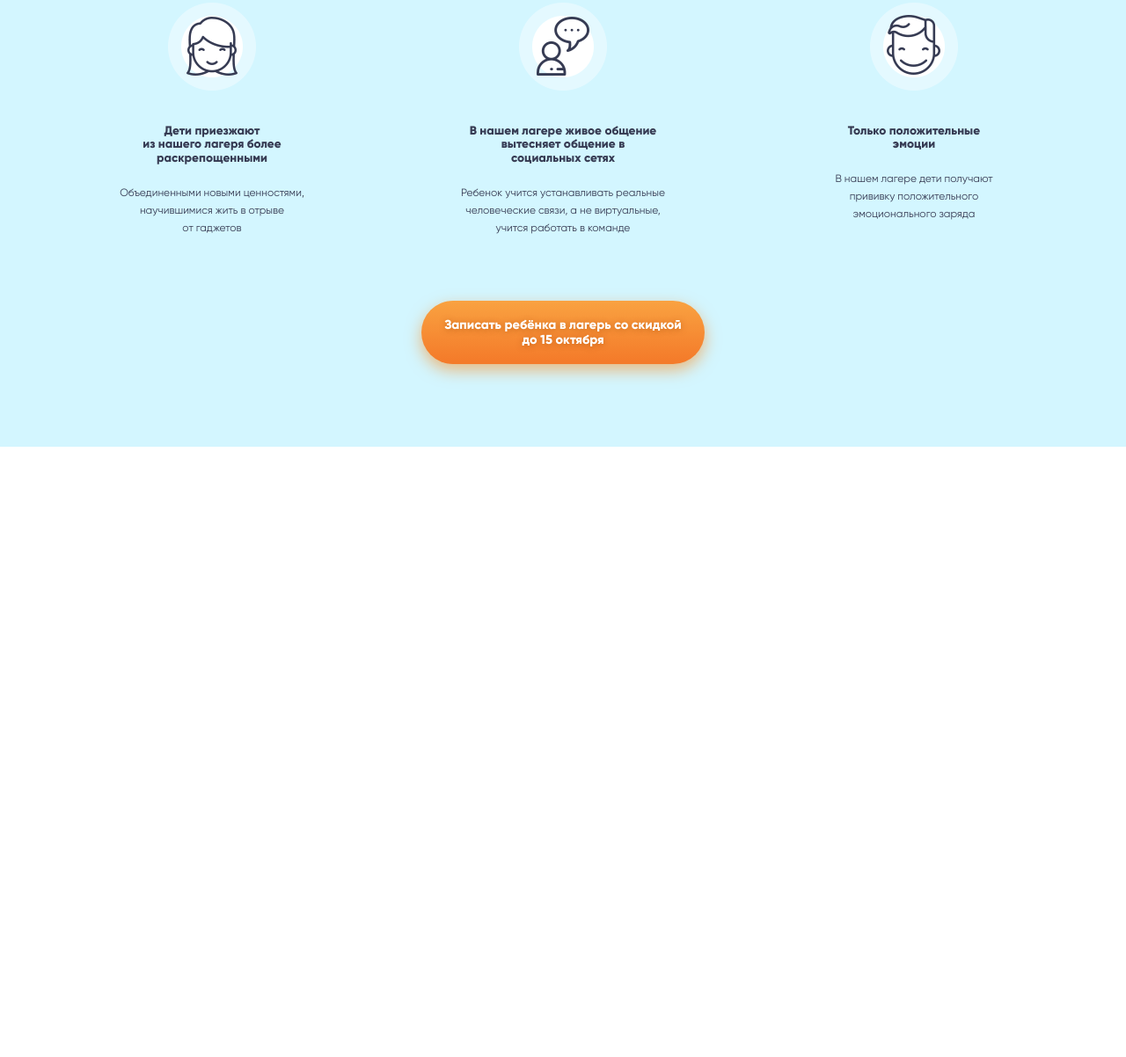
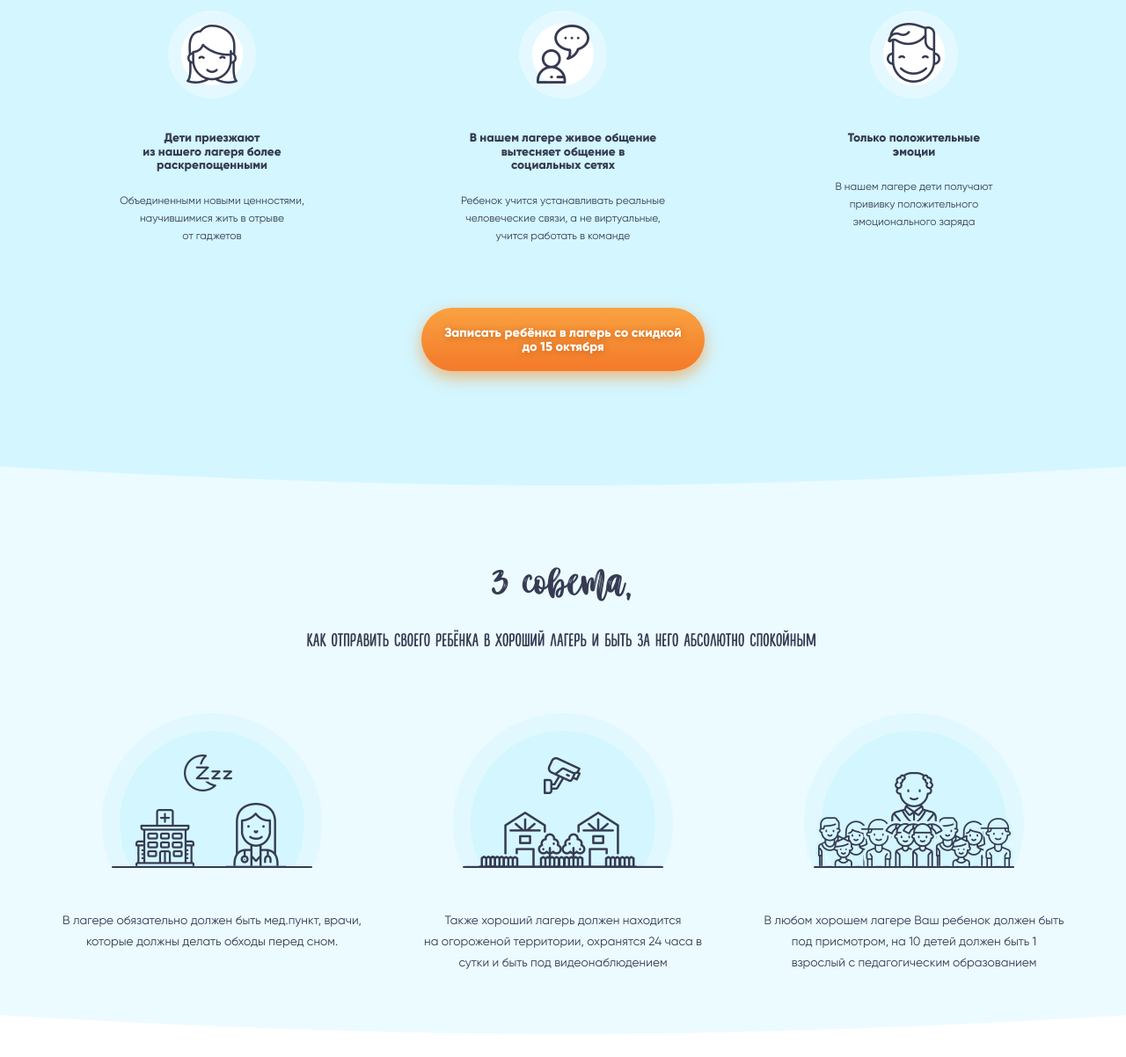
Before and after one commit to heyhurricane/creative-camp, a website: page src/index.html in a window 1280 px wide. Shown: the part 2759-3961 px from the top of the page at 88% size. Before the commit the page ends 3267 px from the top, so only its background shows below. Drawn offline with nearby package versions, Linux system fonts and the light colour scheme.

Commit message:
add section Advice

```diff
--- a/src/index.html
+++ b/src/index.html
@@ -1,5 +1,6 @@
 <!DOCTYPE html>
 <html lang="ru">
+
 <head>
   <meta charset="UTF-8">
   <meta name="viewport" content="width=device-width, initial-scale=1.0">
@@ -7,6 +8,7 @@
   <link rel="stylesheet" href="css/style.css">
   <title>Творческий лагерь</title>
 </head>
+
 <body>
   <header class="header">
     <div class="container">
@@ -24,7 +26,8 @@
         <!-- /.nav menu__nav -->
         <div class="contacts menu__contacts">
           <a href="tel:+78005353427" class="phone menu__phone">8 (800) 535 34 27</a>
-          <a href="javascript(void);" class="phone menu__call" data-toggle="modal"><img src="img/phone-icon.svg" class="menu__icon">Заказать звонок</a>
+          <a href="javascript(void);" class="phone menu__call" data-toggle="modal"><img src="img/phone-icon.svg"
+              class="menu__icon">Заказать звонок</a>
         </div>
       </div>
       <!-- /.menu -->
@@ -129,12 +132,14 @@
                     <div class="comingtours__star">
                       <img src="img/tours/star.svg" alt="">
                     </div>
-                    <span class="comingtours__info-text">Постановка театральных этюдов, создание собственной книги отряда, съемки
+                    <span class="comingtours__info-text">Постановка театральных этюдов, создание собственной книги
+                      отряда, съемки
                       сюжетов и короткометражных фильмов</span>
                     <div class="comingtours__star">
                       <img src="img/tours/star.svg" alt="">
                     </div>
-                    <span class="comingtours__info-text">Приглашенные «звезды» театра и кино с мастер-классами и творческими
+                    <span class="comingtours__info-text">Приглашенные «звезды» театра и кино с мастер-классами и
+                      творческими
                       встречами</span>
                     <a href="#" class="comingtours__what-else">А что еще?</a>
                     <span class="comingtours__text">Стоимость программы</span>
@@ -165,13 +170,15 @@
                     <div class="comingtours__star">
                       <img src="img/tours/star.svg" alt="">
                     </div>
-                    <span class="comingtours__info-text">Постановка театральных этюдов, создание собственной книги отряда, съемки
+                    <span class="comingtours__info-text">Постановка театральных этюдов, создание собственной книги
+                      отряда, съемки
                       сюжетов
                       и короткометражных фильмов</span>
                     <div class="comingtours__star">
                       <img src="img/tours/star.svg" alt="">
                     </div>
-                    <span class="comingtours__info-text">Приглашенные «звезды» театра и кино с мастер-классами и творческими
+                    <span class="comingtours__info-text">Приглашенные «звезды» театра и кино с мастер-классами и
+                      творческими
                       встречами</span>
                     <a href="#" class="comingtours__what-else">А что еще?</a>
                     <span class="comingtours__text">Стоимость программы</span>
@@ -202,13 +209,15 @@
                     <div class="comingtours__star">
                       <img src="img/tours/star.svg" alt="">
                     </div>
-                    <span class="comingtours__info-text">Постановка театральных этюдов, создание собственной книги отряда, съемки
+                    <span class="comingtours__info-text">Постановка театральных этюдов, создание собственной книги
+                      отряда, съемки
                       сюжетов
                       и короткометражных фильмов</span>
                     <div class="comingtours__star">
                       <img src="img/tours/star.svg" alt="">
                     </div>
-                    <span class="comingtours__info-text">Приглашенные «звезды» театра и кино с мастер-классами и творческими
+                    <span class="comingtours__info-text">Приглашенные «звезды» театра и кино с мастер-классами и
+                      творческими
                       встречами</span>
                     <a href="#" class="comingtours__what-else">А что еще?</a>
                     <span class="comingtours__text">Стоимость программы</span>
@@ -251,7 +260,8 @@
             <!-- /.advantage-image advantages__advantage-image -->
             <div class="advantage-textblock advantages__advantage-textblock">
               <span class="advantage-text advantages__advantage-text">Разностороннее развитие личности</span>
-              <span class="advantage-info advantages__advantage-info">Изучаем навыки актерского и&nbsp;писательского мастерства, снимаем&nbsp;видеосюжеты</span>
+              <span class="advantage-info advantages__advantage-info">Изучаем навыки актерского и&nbsp;писательского
+                мастерства, снимаем&nbsp;видеосюжеты</span>
             </div>
             <!-- /.advantage-textblock advantages__advantage-textblock -->
 
@@ -263,8 +273,10 @@
             </div>
             <!-- /.advantage-image advantages__advantage-image -->
             <div class="advantage-textblock advantages__advantage-textblock">
-            <span class="advantage-text advantages__advantage-text">Ребенок окажется в среде участников литературного конкурса</span>
-            <span class="advantage-info advantages__advantage-info">То есть целеустремленных, умных, думающих детей</span>
+              <span class="advantage-text advantages__advantage-text">Ребенок окажется в среде участников литературного
+                конкурса</span>
+              <span class="advantage-info advantages__advantage-info">То есть целеустремленных, умных, думающих
+                детей</span>
             </div>
             <!-- /.advantage-textblock advantages__advantage-textblock -->
           </div>
@@ -276,7 +288,8 @@
             <!-- /.advantage-image advantages__advantage-image -->
             <div class="advantage-textblock advantages__advantage-textblock">
               <span class="advantage-text advantages__advantage-text">Организаторы лагеря пропагандируют ЗОЖ</span>
-              <span class="advantage-info advantages__advantage-info">Поэтому мы уделяем большое внимание&nbsp;нахождению на природе, свежем&nbsp;воздухе</span>
+              <span class="advantage-info advantages__advantage-info">Поэтому мы уделяем большое
+                внимание&nbsp;нахождению на природе, свежем&nbsp;воздухе</span>
             </div>
             <!-- /.advantage-textblock advantages__advantage-textblock -->
           </div>
@@ -287,8 +300,10 @@
             </div>
             <!-- /.advantage-image advantages__advantage-image -->
             <div class="advantage-textblock advantages__advantage-textblock">
-              <span class="advantage-text advantages__advantage-text">Дети приезжают из&nbsp;нашего&nbsp;лагеря&nbsp;более раскрепощенными</span>
-              <span class="advantage-info advantages__advantage-info">Объединенными новыми ценностями, научившимися жить в отрыве от&nbsp;гаджетов</span>
+              <span class="advantage-text advantages__advantage-text">Дети приезжают
+                из&nbsp;нашего&nbsp;лагеря&nbsp;более раскрепощенными</span>
+              <span class="advantage-info advantages__advantage-info">Объединенными новыми ценностями, научившимися жить
+                в отрыве от&nbsp;гаджетов</span>
             </div>
             <!-- /.advantage-textblock advantages__advantage-textblock -->
           </div>
@@ -299,8 +314,10 @@
             </div>
             <!-- /.advantage-image advantages__advantage-image -->
             <div class="advantage-textblock advantages__advantage-textblock">
-            <span class="advantage-text advantages__advantage-text">В нашем лагере живое общение вытесняет общение в социальных&nbsp;сетях</span>
-            <span class="advantage-info advantages__advantage-info">Ребенок учится устанавливать реальные человеческие связи, а не виртуальные, учится работать в команде</span>
+              <span class="advantage-text advantages__advantage-text">В нашем лагере живое общение вытесняет общение в
+                социальных&nbsp;сетях</span>
+              <span class="advantage-info advantages__advantage-info">Ребенок учится устанавливать реальные человеческие
+                связи, а не виртуальные, учится работать в команде</span>
             </div>
             <!-- /.advantage-textblock advantages__advantage-textblock -->
           </div>
@@ -312,18 +329,65 @@
             <!-- /.advantage-image advantages__advantage-image -->
             <div class="advantage-textblock advantages__advantage-textblock">
               <span class="advantage-text advantages__advantage-text">Только положительные<br>эмоции</span>
-              <span class="advantage-info advantages__advantage-info">В нашем лагере дети получают прививку положительного эмоционального&nbsp;заряда</span>
+              <span class="advantage-info advantages__advantage-info">В нашем лагере дети получают прививку
+                положительного эмоционального&nbsp;заряда</span>
             </div>
             <!-- /.advantage-textblock advantages__advantage-textblock -->
           </div>
           <!-- /.advantage advantages__advantage -->
         </div>
         <!-- /.cards advantages__cards -->
-        <button class="button button--primary advantages__button">Записать ребёнка в лагерь со скидкой до 15 октября</button>
+        <button class="button button--primary advantages__button">Записать ребёнка в лагерь со скидкой до 15
+          октября</button>
       </div>
       <!-- /.container -->
     </section>
     <!-- /.advantages -->
+
+    <!-- СОВЕТЫ -->
+    <section class="advice">
+      <div class="container">
+        <h2 class="title advice__title">3 совета,</h2>
+        <h3 class="heading advice__heading">как отправить своего ребёнка в хороший лагерь и быть за него абсолютно
+          спокойным</h3>
+        <div class="cards advice__cards">
+          <div class="card advice__card">
+            <div class="card-image advice__card-image">
+              <img src="img/advice/advice-1.png" alt="">
+            </div>
+            <!-- /.card-image advice__card-image -->
+            <span class="advice-text advice__advice-text">В лагере обязательно должен быть мед.пункт, врачи, которые
+              должны делать обходы перед сном.</span>
+          </div>
+          <!-- /.card advice__card -->
+          <div class="card advice__card">
+            <div class="card-image advice__card-image">
+              <img src="img/advice/advice-2.png" alt="">
+            </div>
+            <!-- /.card-image advice__card-image -->
+            <span class="advice-text advice__advice-text">Также хороший лагерь должен находится
+              на&nbsp;огороженой территории,
+              охранятся&nbsp;24&nbsp;часа в сутки и быть
+              под&nbsp;видеонаблюдением
+            </span>
+          </div>
+          <!-- /.card advice__card -->
+          <div class="card advice__card">
+            <div class="card-image advice__card-image">
+              <img src="img/advice/advice-3.png" alt="">
+            </div>
+            <!-- /.card-image advice__card-image -->
+            <span class="advice-text advice__advice-text">В любом хорошем лагере Ваш ребенок должен быть под присмотром, на 10 детей должен быть 1 взрослый с педагогическим
+            образованием</span>
+          </div>
+          <!-- /.card advice__card -->
+        </div>
+        <!-- /.cards advice__cards -->
+      </div>
+      <!-- /.container -->
+    </section>
+    <!-- /.advices -->
+
   </div>
   <!-- /.main -->
   <script src="https://code.jquery.com/jquery-3.5.1.min.js"></script>
@@ -333,4 +397,5 @@
   <!-- <script src="js/jquery.mask.min.js"></script> -->
   <script src="js/main.js"></script>
 </body>
+
 </html>
--- a/src/sass/_variables.sass
+++ b/src/sass/_variables.sass
@@ -9,3 +9,4 @@ $grey: #dddddd
 $black: #000000
 $blue: #009bfe
 $lightblue: #d3f6ff
+$paleblue: #ebfbff
--- a/src/sass/style.sass
+++ b/src/sass/style.sass
@@ -10,3 +10,4 @@
 @import "templates/video"
 @import "templates/tours"
 @import "templates/advantages"
+@import "templates/advice"
--- a/src/sass/templates/_advantages.sass
+++ b/src/sass/templates/_advantages.sass
@@ -1,7 +1,7 @@
 .advantages
   // background-color: $lightblue
-  background: url(../img/bg-blue.png)
-  padding: 7.79rem 0 7.86rem
+  background: url(../img/bg-blue.png) no-repeat center / cover
+  padding: 8.49rem 0 7.86rem
   &__title
     font-size: 4.29rem
     font-weight: 400
--- /dev/null
+++ b/src/sass/templates/_advice.sass
@@ -0,0 +1,28 @@
+.advice
+  padding: 10rem 0 8.07rem
+  // background-color: $paleblue
+  background: url(../img/advice/bg-advice.png) no-repeat center / cover
+  &__title
+    font-size: 4.29rem
+    font-weight: 400
+    max-width: 13.57rem
+    margin: auto
+    margin-bottom: 1.43rem
+  &__heading
+    font-size: 2.14rem
+    font-weight: 400
+    max-width: 48.57rem
+    margin: auto
+    margin-bottom: 5.71rem
+  &-text
+    font-family: 'Gilroy-Regular'
+    font-size: 1.14rem
+    font-weight: 400
+    line-height: 24px
+  &__card
+    &-image
+      margin-bottom: 3.57rem
+
+.card
+  flex-basis: 30%
+  text-align: center
```
Also changed, not shown: src/css/style.css, src/img/advice/advice-1.png (added), src/img/advice/advice-2.png (added), src/img/advice/advice-3.png (added), src/img/advice/advice-bg.png (added), src/img/advice/bg-advice.png (added), src/img/advice/bg-before.png (added).
